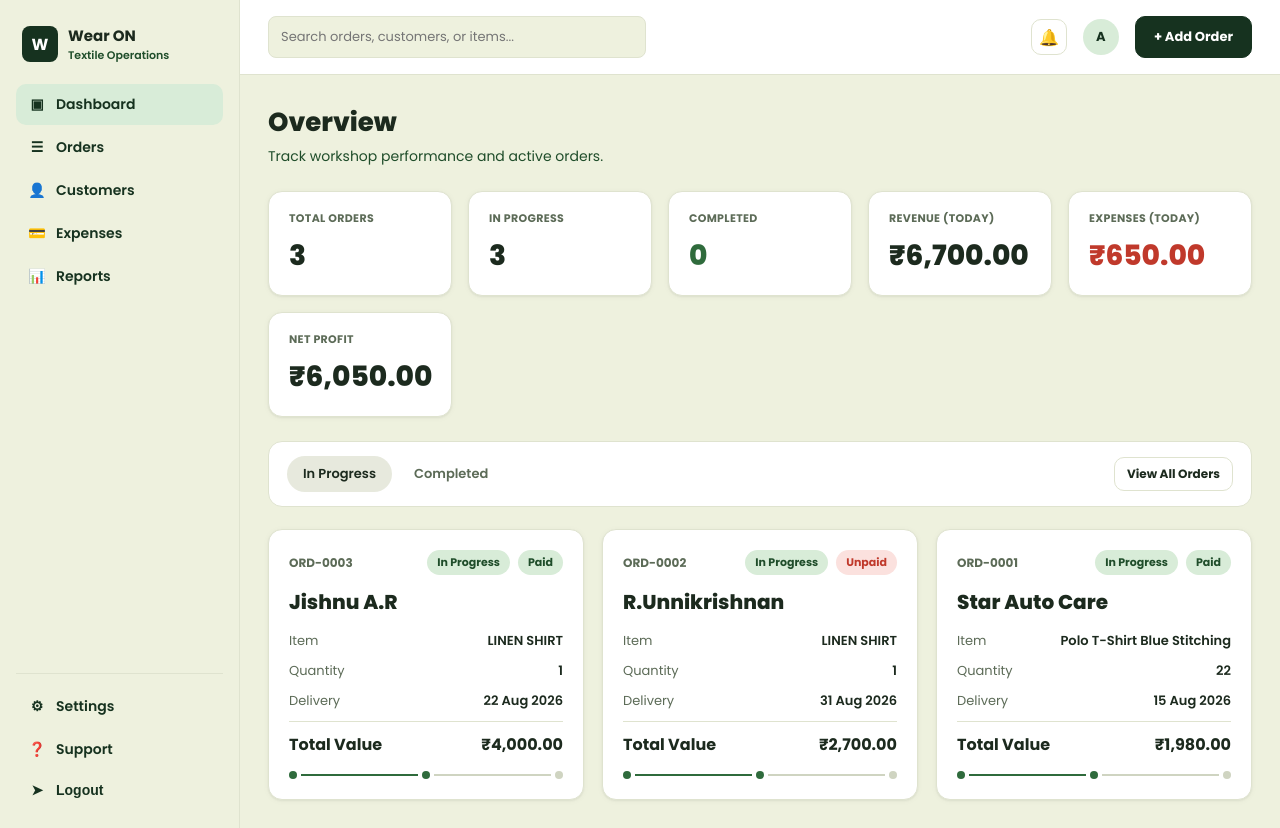
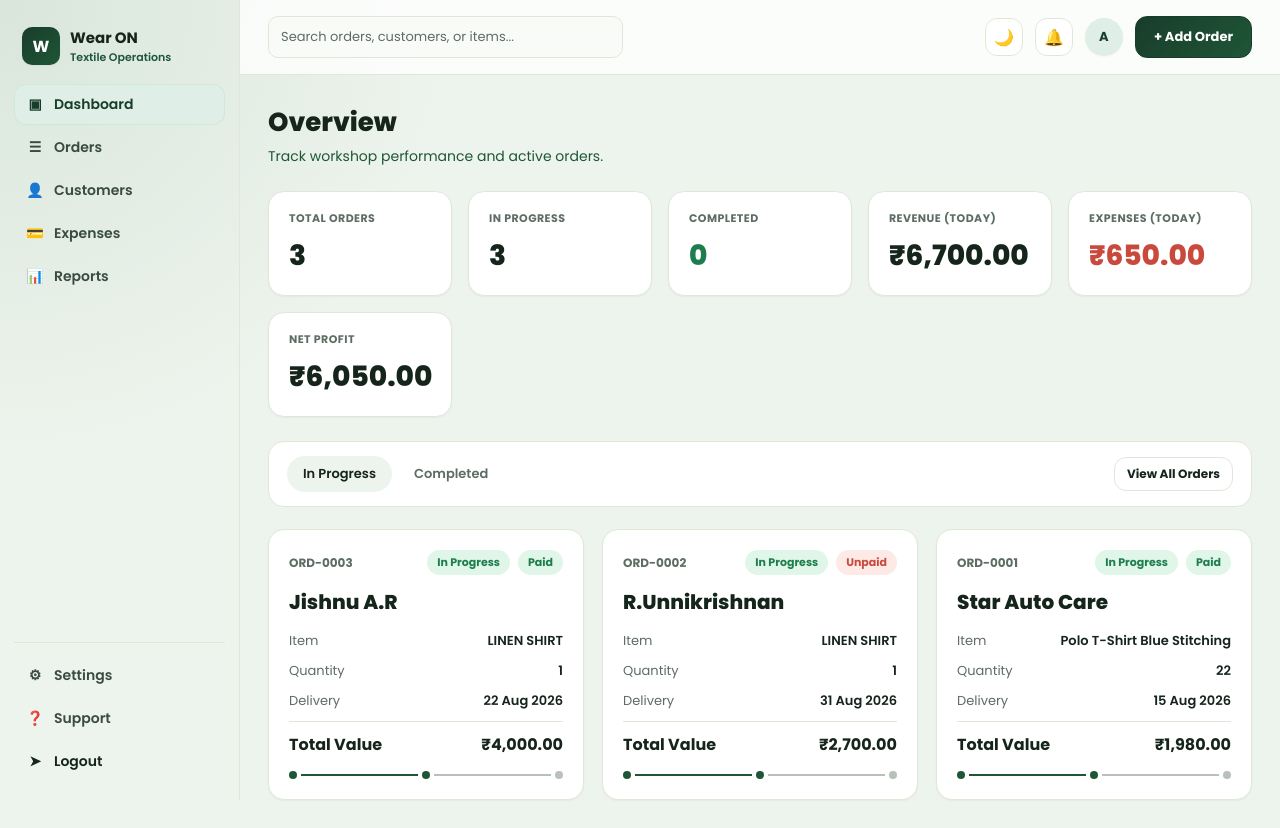
Before and after one commit to uk1241/wearon, a Django app: page / in a window 1280 px wide. Run offline with Django 5.2, Linux system fonts and the light colour scheme; a user stored in the database is signed in; data comes from the database, SQL or seed files in the repository; both versions use the stored data as it was after the commit.

Commit message:
dark mode layout and redering issue fixes

```diff
--- a/orders/templates/orders/settings.html
+++ b/orders/templates/orders/settings.html
@@ -10,7 +10,7 @@
       <p style="margin:0; color:var(--muted);">Choose between Light and Dark modes. Your preference is saved in your browser.</p>
     </div>
     <div style="margin-left:auto;">
-      <button class="btn" onclick="toggleTheme()" data-theme-toggle>Toggle Theme</button>
+      <button class="btn" data-theme-toggle type="button">Toggle Theme</button>
     </div>
   </div>
 </div>
--- a/static/css/style.css
+++ b/static/css/style.css
@@ -1,104 +1,119 @@
 :root {
-  --bg: #eef1de;
-  --card: #ffffff;
-  --ink: #1c2a1e;
-  --muted: #5c6b57;
-  --green-900: #16321f;
-  --green-700: #1f4d2a;
-  --green-600: #2f6b3c;
-  --green-100: #d8ecd8;
-  --green-50: #eef7ec;
-  --border: #dfe3cf;
-  --red: #c0392b;
-  --red-bg: #fbe1de;
-  --grey-bg: #e7e9dd;
-  --radius: 14px;
-  --shadow: 0 1px 2px rgba(28, 42, 30, 0.06), 0 1px 6px rgba(28, 42, 30, 0.04);
+  --bg: #edf4ed;
+  --bg-strong: #e3efdf;
+  --surface: #ffffff;
+  --surface-soft: #f7faf5;
+  --surface-muted: #edf4ed;
+  --ink: #16251b;
+  --ink-soft: #3a4b41;
+  --muted: #5d6d63;
+  --primary: #183d2a;
+  --primary-strong: #1f5637;
+  --primary-soft: #dfeee6;
+  --primary-soft-strong: #cfe8d8;
+  --success: #1d7d4d;
+  --success-soft: #dff6e8;
+  --danger: #c94a3d;
+  --danger-soft: #fde9e6;
+  --warning: #986c1f;
+  --warning-soft: #faf0d0;
+  --border: #dfe8d8;
+  --input-bg: #f9fbf8;
+  --chip-muted: #edf0e7;
+  --shadow: 0 10px 26px rgba(18, 38, 28, 0.08);
+  --shadow-soft: 0 1px 2px rgba(18, 38, 28, 0.04);
+  --radius: 16px;
+  --radius-sm: 12px;
+  --sidebar-width: 240px;
+  color-scheme: light;
 }
 
-/* Dark theme overrides */
 .dark-theme {
-  --bg: #0f1720;
-  --card: #0b1115;
-  --ink: #e6eef0;
-  --muted: #9aa6ad;
-  --green-900: #2ec27a;
-  --green-700: #26a66b;
-  --green-600: #1f8c55;
-  --green-100: #083322;
-  --green-50: #071f16;
-  --border: #152024;
-  --red: #ff7b7b;
-  --red-bg: rgba(255,123,123,0.08);
-  --grey-bg: #0b1316;
+  --bg: #0b1217;
+  --bg-strong: #111d24;
+  --surface: #101b21;
+  --surface-soft: #17262d;
+  --surface-muted: #0d171d;
+  --ink: #edf3f5;
+  --ink-soft: #d5e0e1;
+  --muted: #9aa8af;
+  --primary: #9fe0b8;
+  --primary-strong: #7ed1a3;
+  --primary-soft: rgba(70, 185, 123, 0.14);
+  --primary-soft-strong: rgba(70, 185, 123, 0.2);
+  --success: #6dd5a0;
+  --success-soft: rgba(109, 213, 160, 0.12);
+  --danger: #ff8d85;
+  --danger-soft: rgba(255, 141, 133, 0.12);
+  --warning: #f2d58a;
+  --warning-soft: rgba(242, 213, 138, 0.14);
+  --border: rgba(148, 168, 175, 0.16);
+  --input-bg: #111d24;
+  --chip-muted: rgba(255, 255, 255, 0.03);
+  --shadow: 0 14px 36px rgba(3, 8, 11, 0.4);
+  --shadow-soft: 0 1px 2px rgba(0, 0, 0, 0.24);
+  color-scheme: dark;
 }
 
-/* Theme toggle button small tweaks */
-.btn[data-theme-toggle] { min-width: 140px; }
+* { box-sizing: border-box; }
+html { scroll-behavior: smooth; }
+html, body { margin: 0; padding: 0; }
 
-/* Footer */
-.site-footer {
-  text-align: center;
-  padding: 12px 16px;
-  font-size: 13px;
-  color: var(--muted);
-  background: transparent;
-  border-top: 1px solid var(--border);
-}
-.dark-theme .site-footer { color: var(--muted); border-top-color: rgba(255,255,255,0.04); }
-
-* { box-sizing: border-box; }
-
-html, body {
-  margin: 0;
-  padding: 0;
-  background: var(--bg);
+body {
+  min-height: 100vh;
+  background: radial-gradient(circle at top left, rgba(73, 127, 89, 0.12), transparent 30%), var(--bg);
   color: var(--ink);
   font-family: 'Poppins', -apple-system, "Segoe UI", Roboto, Helvetica, Arial, sans-serif;
 }
 
 a { color: inherit; text-decoration: none; }
+button, input, textarea, select { font: inherit; }
 
 .app {
   display: flex;
   min-height: 100vh;
+  max-width: 1680px;
+  margin: 0 auto;
 }
 
 /* Sidebar */
 .sidebar {
-  width: 240px;
+  width: var(--sidebar-width);
   flex-shrink: 0;
-  background: var(--bg);
+  background: rgba(255, 255, 255, 0.02);
   border-right: 1px solid var(--border);
-  padding: 20px 16px;
+  padding: 20px 14px 18px;
   display: flex;
   flex-direction: column;
+  position: sticky;
+  top: 0;
+  height: 100vh;
 }
 
 .brand {
   display: flex;
   align-items: center;
   gap: 10px;
-  padding: 4px 6px 20px;
+  padding: 6px 8px 18px;
 }
 
 .brand-mark {
-  width: 36px;
-  height: 36px;
-  border-radius: 8px;
-  background: var(--green-900);
+  width: 38px;
+  height: 38px;
+  border-radius: 10px;
+  background: linear-gradient(135deg, var(--primary), var(--primary-strong));
   color: #fff;
   display: flex;
   align-items: center;
   justify-content: center;
   font-weight: 700;
+  box-shadow: var(--shadow-soft);
 }
 
 .brand-name { font-weight: 700; font-size: 15px; }
-.brand-sub { font-size: 11px; color: var(--green-700); font-weight: 600; }
+.brand-sub { font-size: 11px; color: var(--primary-strong); font-weight: 600; }
 
 .nav { list-style: none; margin: 0; padding: 0; flex: 1; }
-
 .nav li + li { margin-top: 2px; }
 
 .nav a {
@@ -106,17 +121,22 @@
   align-items: center;
   gap: 10px;
   padding: 10px 12px;
-  border-radius: 10px;
+  border-radius: 12px;
   font-size: 14px;
   font-weight: 600;
-  color: var(--green-900);
+  color: var(--ink-soft);
+  transition: background 0.2s ease, transform 0.2s ease;
 }
 
-.nav a:hover { background: var(--green-50); }
+.nav a:hover {
+  background: var(--surface-soft);
+  transform: translateX(2px);
+}
 
 .nav a.active {
-  background: var(--green-100);
-  color: var(--green-900);
+  background: var(--primary-soft);
+  color: var(--primary);
+  box-shadow: inset 0 0 0 1px var(--primary-soft-strong);
 }
 
 .nav .icon { width: 18px; text-align: center; }
@@ -131,50 +151,76 @@
 .main { flex: 1; min-width: 0; display: flex; flex-direction: column; }
 
 .topbar {
+  position: sticky;
+  top: 0;
+  z-index: 20;
   display: flex;
   align-items: center;
   gap: 16px;
   padding: 16px 28px;
-  background: #fff;
+  background: rgba(255, 255, 255, 0.78);
   border-bottom: 1px solid var(--border);
+  backdrop-filter: blur(14px);
+}
+
+.dark-theme .topbar {
+  background: rgba(16, 27, 33, 0.78);
+}
+
+.topbar-spacer { flex: 1; }
+.topbar-actions {
+  display: flex;
+  align-items: center;
+  gap: 12px;
+  margin-left: auto;
 }
 
 .search-box {
   flex: 1;
-  max-width: 420px;
-  padding: 9px 14px;
-  border-radius: 10px;
+  max-width: 440px;
+  padding: 10px 14px;
+  border-radius: 12px;
   border: 1px solid var(--border);
-  background: var(--bg);
+  background: var(--input-bg);
   font-size: 13px;
-  color: var(--muted);
+  color: var(--ink);
+  box-shadow: inset 0 1px 0 rgba(255,255,255,0.04);
 }
 
-.topbar-spacer { flex: 1; }
+.search-box::placeholder { color: var(--muted); }
 
 .icon-btn {
-  width: 36px;
-  height: 36px;
-  border-radius: 10px;
+  width: 38px;
+  height: 38px;
+  border-radius: 12px;
   border: 1px solid var(--border);
-  background: #fff;
+  background: var(--surface);
+  color: var(--ink);
   display: flex;
   align-items: center;
   justify-content: center;
   cursor: pointer;
+  transition: background 0.2s ease, transform 0.2s ease, border-color 0.2s ease;
+}
+
+.icon-btn:hover {
+  background: var(--surface-soft);
+  border-color: var(--primary-soft-strong);
+  transform: translateY(-1px);
 }
 
 .avatar {
-  width: 36px;
-  height: 36px;
+  width: 38px;
+  height: 38px;
   border-radius: 50%;
-  background: var(--green-100);
-  color: var(--green-900);
+  background: var(--primary-soft);
+  color: var(--primary);
   display: flex;
   align-items: center;
   justify-content: center;
   font-weight: 700;
   font-size: 13px;
+  box-shadow: var(--shadow-soft);
 }
 
 .content { padding: 28px; flex: 1; }
@@ -183,26 +229,47 @@
 .btn {
   display: inline-flex;
   align-items: center;
+  justify-content: center;
   gap: 6px;
   padding: 10px 18px;
-  border-radius: 10px;
+  border-radius: 12px;
   font-size: 13px;
   font-weight: 700;
   border: 1px solid var(--border);
-  background: #fff;
+  background: var(--surface);
   color: var(--ink);
   cursor: pointer;
+  transition: transform 0.2s ease, background 0.2s ease, border-color 0.2s ease;
 }
 
-.btn-primary { background: var(--green-900); border-color: var(--green-900); color: #fff; }
-.btn-primary:hover { background: var(--green-700); }
-.btn-outline { background: #fff; }
+.btn:hover {
+  transform: translateY(-1px);
+  border-color: var(--primary-soft-strong);
+}
+
+.btn-primary {
+  background: linear-gradient(135deg, var(--primary), var(--primary-strong));
+  border-color: var(--primary);
+  color: #fff;
+}
+
+.btn-primary:hover {
+  filter: brightness(1.04);
+}
+
+.btn-outline { background: transparent; }
 .btn-sm { padding: 7px 12px; font-size: 12px; }
-.btn-danger { color: var(--red); border-color: var(--red-bg); background: var(--red-bg); }
+.btn-danger {
+  color: var(--danger);
+  border-color: var(--danger-soft);
+  background: var(--danger-soft);
+}
+
+.btn[data-theme-toggle] { min-width: 140px; }
 
 /* Page header */
 .page-title { font-size: 26px; font-weight: 800; margin: 0 0 4px; }
-.page-sub { color: var(--green-700); margin: 0 0 24px; font-size: 14px; }
+.page-sub { color: var(--primary-strong); margin: 0 0 24px; font-size: 14px; }
 .page-head-row {
   display: flex;
   justify-content: space-between;
@@ -216,30 +283,36 @@
 /* Stat cards */
 .stat-grid {
   display: grid;
-  grid-template-columns: repeat(auto-fit, minmax(160px, 1fr));
+  grid-template-columns: repeat(auto-fit, minmax(180px, 1fr));
   gap: 16px;
   margin-bottom: 24px;
 }
 
 .card {
-  background: var(--card);
+  background: var(--surface);
   border: 1px solid var(--border);
   border-radius: var(--radius);
-  box-shadow: var(--shadow);
+  box-shadow: var(--shadow-soft);
 }
 
 .stat-card { padding: 18px 20px; }
-.stat-label { font-size: 11px; font-weight: 700; letter-spacing: .03em; color: var(--muted); text-transform: uppercase; }
+.stat-label {
+  font-size: 11px;
+  font-weight: 700;
+  letter-spacing: .04em;
+  color: var(--muted);
+  text-transform: uppercase;
+}
 .stat-value { font-size: 28px; font-weight: 800; margin-top: 8px; }
-.stat-value.green { color: var(--green-600); }
-.stat-value.red { color: var(--red); }
+.stat-value.green { color: var(--success); }
+.stat-value.red { color: var(--danger); }
 
 /* Filter tabs */
 .filter-bar {
   display: flex;
   align-items: center;
   justify-content: space-between;
-  background: var(--card);
+  background: var(--surface);
   border: 1px solid var(--border);
   border-radius: var(--radius);
   padding: 14px 18px;
@@ -256,9 +329,13 @@
   font-size: 13px;
   font-weight: 600;
   color: var(--muted);
+  transition: background 0.2s ease, color 0.2s ease;
 }
 
-.tab.active { background: var(--grey-bg); color: var(--ink); }
+.tab.active {
+  background: var(--surface-muted);
+  color: var(--ink);
+}
 
 /* Order cards */
 .order-grid {
@@ -289,16 +372,16 @@
   gap: 8px;
   flex-wrap: wrap;
 }
-.pill-paid { background: var(--green-100); color: var(--green-700); }
-.pill-unpaid { background: var(--red-bg); color: var(--red); }
+.pill-paid { background: var(--success-soft); color: var(--success); }
+.pill-unpaid { background: var(--danger-soft); color: var(--danger); }
 
-.pill-pending { background: var(--grey-bg); color: #55594c; }
-.pill-in_progress { background: var(--green-100); color: var(--green-700); }
-.pill-finished { background: var(--green-900); color: #fff; }
-.pill-cancelled { background: var(--red-bg); color: var(--red); }
-.pill-high { background: var(--red-bg); color: var(--red); }
-.pill-medium { background: var(--green-100); color: var(--green-700); }
-.pill-low { background: var(--grey-bg); color: #55594c; }
+.pill-pending { background: var(--chip-muted); color: var(--muted); }
+.pill-in_progress { background: var(--success-soft); color: var(--success); }
+.pill-finished { background: var(--primary); color: #fff; }
+.pill-cancelled { background: var(--danger-soft); color: var(--danger); }
+.pill-high { background: var(--danger-soft); color: var(--danger); }
+.pill-medium { background: var(--success-soft); color: var(--success); }
+.pill-low { background: var(--chip-muted); color: var(--muted); }
 
 .kv-row { display: flex; justify-content: space-between; font-size: 13px; }
 .kv-row .k { color: var(--muted); }
@@ -313,32 +396,45 @@
 }
 
 .progress-dots { display: flex; align-items: center; gap: 4px; margin-top: 4px; }
-.dot { width: 8px; height: 8px; border-radius: 50%; background: #cfd4c1; }
-.dot.filled { background: var(--green-600); }
-.dot-line { flex: 1; height: 2px; background: #cfd4c1; }
-.dot-line.filled { background: var(--green-600); }
+.dot { width: 8px; height: 8px; border-radius: 50%; background: rgba(138, 151, 141, 0.6); }
+.dot.filled { background: var(--primary-strong); }
+.dot-line { flex: 1; height: 2px; background: rgba(138, 151, 141, 0.6); }
+.dot-line.filled { background: var(--primary-strong); }
 
 /* Forms */
 .form-card { padding: 24px; margin-bottom: 20px; }
-.form-card h3 { margin: 0 0 16px; font-size: 16px; font-weight: 800; border-bottom: 1px solid var(--border); padding-bottom: 12px; }
+.form-card h3 {
+  margin: 0 0 16px;
+  font-size: 16px;
+  font-weight: 800;
+  border-bottom: 1px solid var(--border);
+  padding-bottom: 12px;
+}
 
 .field-grid { display: grid; grid-template-columns: 1fr 1fr; gap: 16px; }
 .field-grid.cols-3 { grid-template-columns: 1fr 1fr 1fr; }
 
 .field { display: flex; flex-direction: column; gap: 6px; margin-bottom: 14px; }
-.field label { font-size: 12px; font-weight: 700; color: var(--green-700); }
-.field .required { color: var(--red); }
+.field label { font-size: 12px; font-weight: 700; color: var(--primary-strong); }
+.field .required { color: var(--danger); }
 
 input[type=text], input[type=email], input[type=number], input[type=date],
 input[type=password], textarea, select {
   padding: 10px 12px;
-  border-radius: 8px;
+  border-radius: 10px;
   border: 1px solid var(--border);
-  background: var(--bg);
+  background: var(--input-bg);
   font-size: 13px;
   font-family: inherit;
   color: var(--ink);
   width: 100%;
+  transition: border-color 0.2s ease, box-shadow 0.2s ease;
+}
+
+input:focus, textarea:focus, select:focus {
+  outline: none;
+  border-color: var(--primary-soft-strong);
+  box-shadow: 0 0 0 3px rgba(31, 86, 55, 0.12);
 }
 
 textarea { resize: vertical; }
--- a/static/js/theme_toggle.js
+++ b/static/js/theme_toggle.js
@@ -2,13 +2,23 @@
 (function () {
   const THEME_KEY = 'theme';
 
+  function syncToggleButton() {
+    const toggle = document.querySelector('[data-theme-toggle]');
+    if (!toggle) return;
+
+    const isDark = document.documentElement.classList.contains('dark-theme');
+    toggle.textContent = isDark ? '☀️' : '🌙';
+    toggle.setAttribute('aria-label', isDark ? 'Switch to light mode' : 'Switch to dark mode');
+    toggle.setAttribute('title', isDark ? 'Switch to light mode' : 'Switch to dark mode');
+    toggle.setAttribute('aria-pressed', String(isDark));
+  }
+
   function applyTheme(theme) {
     const el = document.documentElement;
-    if (theme === 'dark') {
-      el.classList.add('dark-theme');
-    } else {
-      el.classList.remove('dark-theme');
-    }
+    const isDark = theme === 'dark';
+    el.classList.toggle('dark-theme', isDark);
+    el.setAttribute('data-theme', theme);
+    syncToggleButton();
   }
 
   function current() {
@@ -19,15 +29,19 @@
     const theme = to || (current() === 'dark' ? 'light' : 'dark');
     localStorage.setItem(THEME_KEY, theme);
     applyTheme(theme);
-    // update any toggles on the page
-    const toggle = document.querySelector('[data-theme-toggle]');
-    if (toggle) toggle.textContent = theme === 'dark' ? 'Switch to Light' : 'Switch to Dark';
   };
 
-  // apply on load
-  try {
-    applyTheme(current());
-  } catch (e) {
-    // ignore
-  }
+  document.addEventListener('DOMContentLoaded', function () {
+    document.querySelectorAll('[data-theme-toggle]').forEach(function (button) {
+      button.addEventListener('click', function () {
+        window.toggleTheme();
+      });
+    });
+
+    try {
+      applyTheme(current());
+    } catch (e) {
+      // ignore
+    }
+  });
 })();
--- a/templates/base.html
+++ b/templates/base.html
@@ -49,9 +49,12 @@
       <div class="topbar">
         <input class="search-box" type="text" placeholder="Search orders, customers, or items...">
         <div class="topbar-spacer"></div>
-        <div class="icon-btn">&#128276;</div>
-        <div class="avatar">{{ user.username|default:"?"|first|upper }}</div>
-        <a href="{% url 'order-create' %}" class="btn btn-primary">+ Add Order</a>
+        <div class="topbar-actions">
+          <button type="button" class="icon-btn" data-theme-toggle aria-label="Toggle dark mode" title="Toggle dark mode">☀️</button>
+          <div class="icon-btn" aria-label="Notifications" title="Notifications">&#128276;</div>
+          <div class="avatar">{{ user.username|default:"?"|first|upper }}</div>
+          <a href="{% url 'order-create' %}" class="btn btn-primary">+ Add Order</a>
+        </div>
       </div>
       <div class="content">
         {% if messages %}
```
Also changed, not shown: other parts of static/css/style.css (+44 -10 lines), db.sqlite3.
